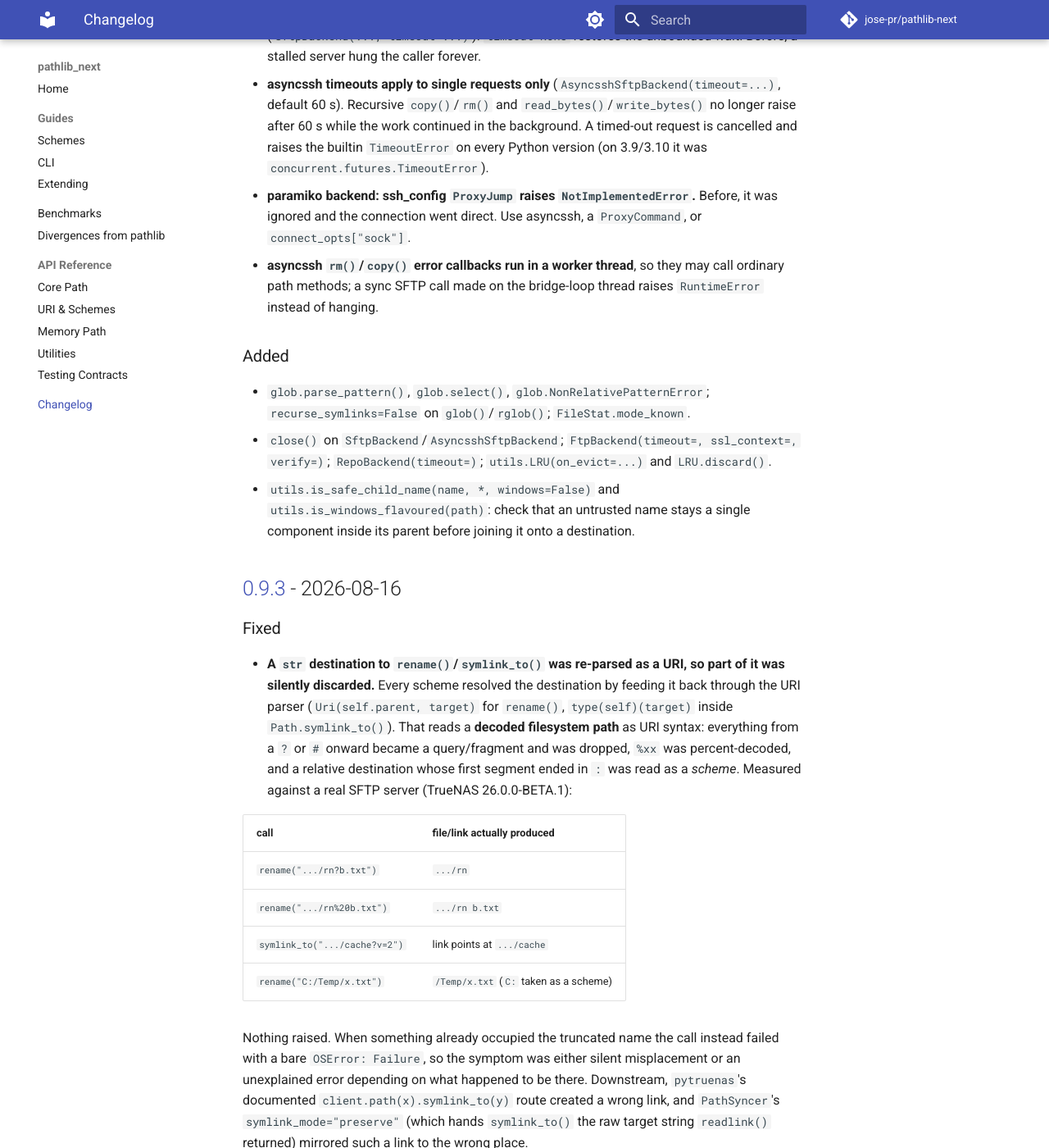
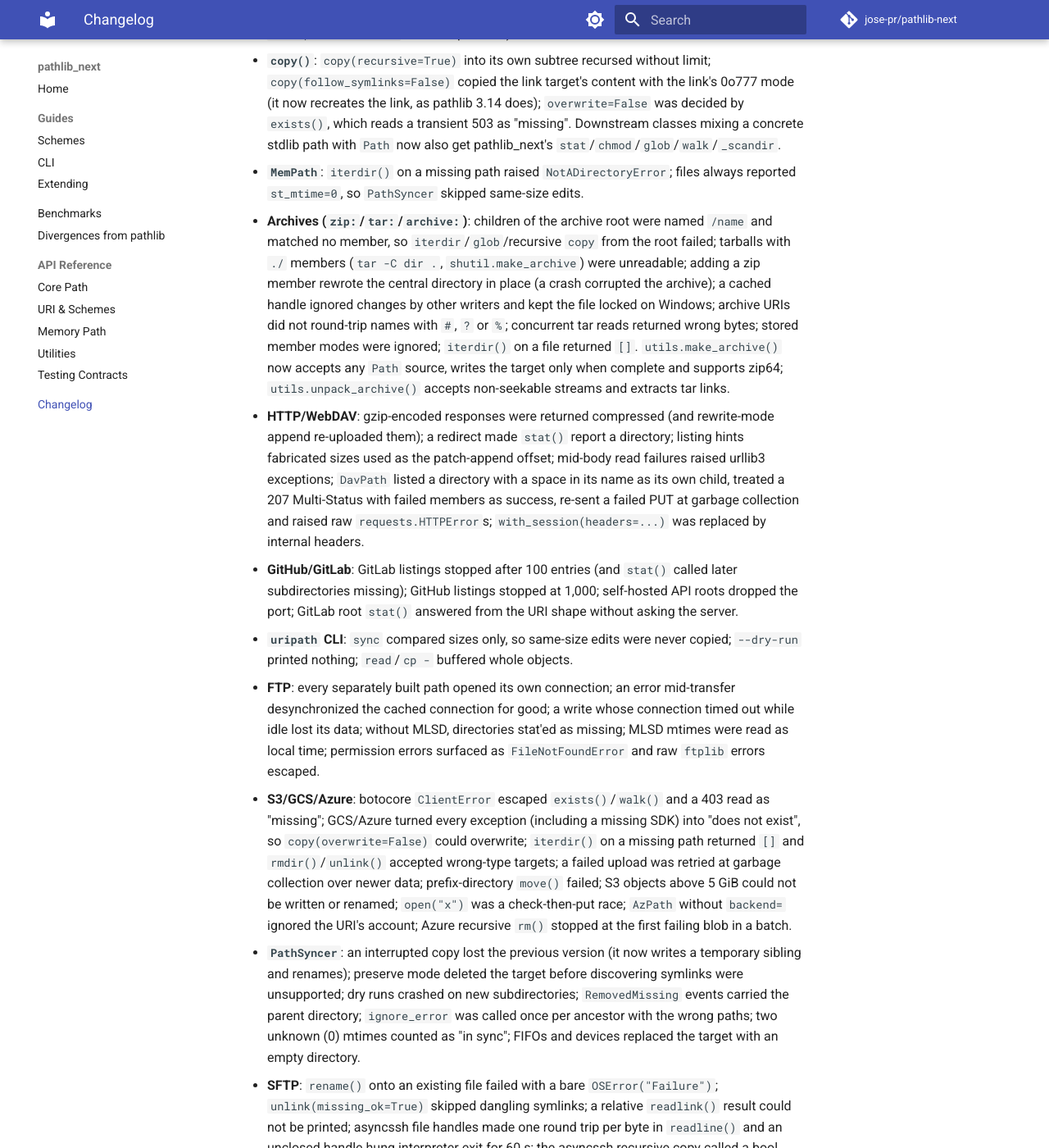
Before and after one commit to jose-pr/pathlib-next, an MkDocs documentation site: the page built from docs/changelog.md, in a window 1280 px wide and 1400 px high, scrolled down 4979 px. Shown: the whole window at 82% size. Built offline with MkDocs 1.6.1 and Material for MkDocs 9.7.7, drawn with Linux system fonts in a browser that asks for light colours; comment, search, counter and statistics services are not loaded; some of the changed text lies outside the part shown.

Commit message:
docs: record remaining soundness fixes, new divergences and query contract

```diff
--- a/CHANGELOG.md
+++ b/CHANGELOG.md
@@ -189,7 +189,112 @@
   other `client_options`. Keyword arguments now go to `storage.Client`
   unchanged; for an emulator also pass `use_auth_w_custom_endpoint=False`.
 
+- **URI queries were corrupted on the wire.** They were percent-decoded at
+  parse time and re-encoded with `&`, `=` and `+` treated as safe, so a signed
+  URL's `sig=ab%2Bcd%3D%3D` reached the server as `ab+cd==` and an escaped `&`
+  split a value; `with_query(dict)` double-encoded. `Uri.query` is now kept as
+  received and sent unchanged (see Changed).
+- **A remote path joined with a relative `pathlib.Path` became a local
+  file.** `UriPath("sftp://h/srv/") / pathlib.Path("etc/x")` produced
+  `file:/srv/etc/x`, so reads and writes hit the local disk. A relative path
+  now joins like a `PurePath` and stays on the remote; only an absolute local
+  path becomes `file:`. `UriPath.joinpath()` picks the class from the scheme.
+- **URIs with non-UTF-8 percent-escapes** (`caf%E9.html`) raised
+  `UnicodeDecodeError`; they now construct and round-trip. `data:` payloads
+  are no longer dot-normalized or decoded twice, and binary payloads work.
+- **Windows `file:` URIs**: `file://localhost/C:/...` could not be printed,
+  hashed or compared; a `file://<host>/share` whose host is this machine
+  mapped to the current drive instead of a UNC path.
+- **Scheme registry**: a `UriPath` subclass defined after the first dispatch
+  was never found, and every unknown scheme rescanned entry points.
+- **`open()` modes**: `rt`/`wt` failed on every non-local backend and invalid
+  modes raised `NotImplementedError`; modes are now validated like the
+  built-in `open()` (`ValueError`). `open("r+")` on buffered backends (FTP,
+  S3, GCS, Azure, local zip members) returned a writable buffer whose writes
+  were discarded; writes are now uploaded on close (or `NotImplementedError`
+  where impossible).
+- **`copy()`**: `copy(recursive=True)` into its own subtree recursed without
+  limit; `copy(follow_symlinks=False)` copied the link target's content with
+  the link's 0o777 mode (it now recreates the link, as pathlib 3.14 does);
+  `overwrite=False` was decided by `exists()`, which reads a transient 503 as
+  "missing". Downstream classes mixing a concrete stdlib path with `Path` now
+  also get pathlib_next's `stat`/`chmod`/`glob`/`walk`/`_scandir`.
+- **`MemPath`**: `iterdir()` on a missing path raised `NotADirectoryError`;
+  files always reported `st_mtime=0`, so `PathSyncer` skipped same-size edits.
+- **Archives (`zip:`/`tar:`/`archive:`)**: children of the archive root were
+  named `/name` and matched no member, so `iterdir`/`glob`/recursive `copy`
+  from the root failed; tarballs with `./` members (`tar -C dir .`,
+  `shutil.make_archive`) were unreadable; adding a zip member rewrote the
+  central directory in place (a crash corrupted the archive); a cached handle
+  ignored changes by other writers and kept the file locked on Windows;
+  archive URIs did not round-trip names with `#`, `?` or `%`; concurrent tar
+  reads returned wrong bytes; stored member modes were ignored; `iterdir()` on
+  a file returned `[]`. `utils.make_archive()` now accepts any `Path` source,
+  writes the target only when complete and supports zip64;
+  `utils.unpack_archive()` accepts non-seekable streams and extracts tar links.
+- **HTTP/WebDAV**: gzip-encoded responses were returned compressed (and
+  rewrite-mode append re-uploaded them); a redirect made `stat()` report a
+  directory; listing hints fabricated sizes used as the patch-append offset;
+  mid-body read failures raised urllib3 exceptions; `DavPath` listed a
+  directory with a space in its name as its own child, treated a 207
+  Multi-Status with failed members as success, re-sent a failed PUT at garbage
+  collection and raised raw `requests.HTTPError`s; `with_session(headers=...)`
+  was replaced by internal headers.
+- **GitHub/GitLab**: GitLab listings stopped after 100 entries (and `stat()`
+  called later subdirectories missing); GitHub listings stopped at 1,000;
+  self-hosted API roots dropped the port; GitLab root `stat()` answered from
+  the URI shape without asking the server.
+- **`uripath` CLI**: `sync` compared sizes only, so same-size edits were never
+  copied; `--dry-run` printed nothing; `read`/`cp -` buffered whole objects.
+- **FTP**: every separately built path opened its own connection; an error
+  mid-transfer desynchronized the cached connection for good; a write whose
+  connection timed out while idle lost its data; without MLSD, directories
+  stat'ed as missing; MLSD mtimes were read as local time; permission errors
+  surfaced as `FileNotFoundError` and raw `ftplib` errors escaped.
+- **S3/GCS/Azure**: botocore `ClientError` escaped `exists()`/`walk()` and a
+  403 read as "missing"; GCS/Azure turned every exception (including a missing
+  SDK) into "does not exist", so `copy(overwrite=False)` could overwrite;
+  `iterdir()` on a missing path returned `[]` and `rmdir()`/`unlink()` accepted
+  wrong-type targets; a failed upload was retried at garbage collection over
+  newer data; prefix-directory `move()` failed; S3 objects above 5 GiB could
+  not be written or renamed; `open("x")` was a check-then-put race;
+  `AzPath` without `backend=` ignored the URI's account; Azure recursive `rm()`
+  stopped at the first failing blob in a batch.
+- **`PathSyncer`**: an interrupted copy lost the previous version (it now
+  writes a temporary sibling and renames); preserve mode deleted the target
+  before discovering symlinks were unsupported; dry runs crashed on new
+  subdirectories; `RemovedMissing` events carried the parent directory;
+  `ignore_error` was called once per ancestor with the wrong paths; two
+  unknown (0) mtimes counted as "in sync"; FIFOs and devices replaced the
+  target with an empty directory.
+- **SFTP**: `rename()` onto an existing file failed with a bare
+  `OSError("Failure")`; `unlink(missing_ok=True)` skipped dangling symlinks;
+  a relative `readlink()` result could not be printed; asyncssh file handles
+  made one round trip per byte in `readline()` and an unclosed handle hung
+  interpreter exit for 60 s; the asyncssh recursive copy called a bool
+  `ignore_error` and ignored the own-subtree and symlink rules; paramiko's
+  native checksum probed an extension OpenSSH does not implement, paying extra
+  round trips per file.
+
 ### Changed
+- **`Uri.query` is the percent-encoded query as received** and is sent
+  unchanged; `Query(...).decode()`/`to_dict()` decode each name and value
+  once. A `str` passed to `with_query()` is taken as already encoded; a
+  mapping's keys now escape `=`. Code that read `.query` expecting decoded
+  text must decode it.
+- **Archive paths raise pathlib's POSIX exception types** (`iterdir()` on a
+  file, reading or `unlink()`ing a directory, `rmdir()` on a file), and
+  `mkdir()`/new zip members need an existing parent. Zip `rename()` returns the
+  new path. Archive `as_uri()` percent-encodes the member path.
+- **`uripath sync` compares file content by default**; `--size-only` restores
+  the old comparison. `--dry-run` prints planned changes and `-v/--verbose`
+  prints changes made.
+- **`gitlab:` reads a `-` segment at position 3 or later as GitLab's `/-/`
+  separator** (`gitlab://host/group/sub/project/-/path`).
+- **`SftpPath.rename()` replaces an existing target** where the server
+  supports `posix-rename@openssh.com`, else raises `FileExistsError`.
+- **`DavPath` maps request errors to pathlib exceptions** (PUT/MOVE into a
+  missing parent: `FileNotFoundError`; 423: `PermissionError`).
 - **`Path.glob()`/`rglob()`/`LocalPath.glob()` include hidden files and
   directories by default**, as pathlib does. Pass `include_hidden=False` for
   the old results. `glob("")` now raises `ValueError` and an absolute pattern
@@ -228,6 +333,8 @@
   thread raises `RuntimeError` instead of hanging.
 
 ### Added
+- `SyncEvent.Compare` and `SyncEvent.Skipped`; `uripath sync --size-only` and
+  `-v/--verbose`.
 - `glob.parse_pattern()`, `glob.select()`, `glob.NonRelativePatternError`;
   `recurse_symlinks=False` on `glob()`/`rglob()`; `FileStat.mode_known`.
 - `close()` on `SftpBackend`/`AsyncsshSftpBackend`; `FtpBackend(timeout=,
```
Also changed, not shown: docs/benchmarks.md (+2 -2 lines), docs/divergences.md (+10 -2 lines), src/pathlib_next/AGENTS.md (+13 -5 lines).
